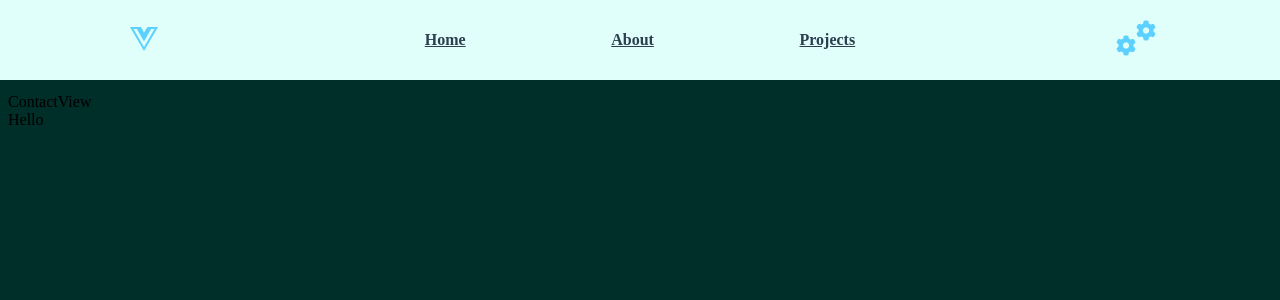
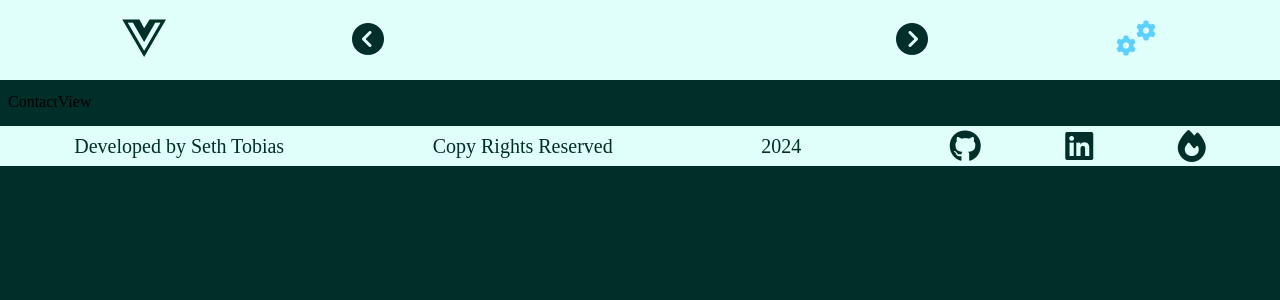
Before and after one commit to SethTobias/VuePortfolio2, a Vue app in the folder vue-portfolio-sethtobias/: page /contact in a window 1280 px wide. Shown: the top 300 px of the page. Built offline with nearby package versions, Linux system fonts and the light colour scheme.

Commit message:
major changes

```diff
--- a/vue-portfolio-sethtobias/src/App.vue
+++ b/vue-portfolio-sethtobias/src/App.vue
@@ -7,12 +7,10 @@
 <script>
 import Navbar from "../src/components/Navbar.vue";
 import Footer from "../src/components/Footer.vue";
-import Spinner from "../src/components/Spinner.vue";
 
 export default {
   components: {
     Navbar,
-    Spinner,
     Footer,
   },
 };
--- a/vue-portfolio-sethtobias/src/components/Footer.vue
+++ b/vue-portfolio-sethtobias/src/components/Footer.vue
@@ -1,17 +1,74 @@
 <template>
-  <div>
-    <footer>
-        Hello
-    </footer>
-  </div>
+  <footer>
+    <p>Developed by Seth Tobias</p>
+    <p>Copy Rights Reserved</p>
+    <p>
+      <span class="currentYear">{{ getCurrentYear() }}</span>
+    </p>
+    <div class="end-icons">
+      <i class="fa-brands fa-github fa-2xl"></i>
+      <i class="fa-brands fa-linkedin fa-2xl"></i>
+      <i class="fa-solid fa-fire fa-2xl"></i>
+    </div>
+  </footer>
 </template>
 
 <script>
 export default {
-  name: 'Footer'
-}
+  name: "Footer",
+  props: {
+    msg: String,
+  },
+  methods: {
+    getCurrentYear() {
+      const currentYear = new Date().getFullYear();
+      return currentYear;
+    },
+  },
+};
 </script>
 
 <style scoped>
+:root {
+  --text: #002e28;
+  --background: #e0fffa;
+  --primary: #008a70;
+  --secondary: #5cd1ff;
+  --accent: #007cf0;
+}
 
+footer {
+  display: flex;
+  justify-content: space-around;
+  width: 100%;
+  height: fit-content;
+  background-color: var(--background);
+  position: absolute;
+  left: 0;
+  margin-top: 15px;
+}
+
+p {
+  justify-self: center;
+  color: var(--text);
+  font-size: 20px;
+  display: flex;
+  flex-flow: column;
+  align-content: center;
+  text-align: center;
+  line-height: 0rem;
+}
+
+.end-icons {
+  justify-self: end;
+  align-self: center;
+  display: flex;
+  flex-flow: row;
+  align-content: center;
+  justify-content: space-between;
+  text-align: center;
+  width: 20%;
+  color: var(--text);
+
+}
 </style>
--- a/vue-portfolio-sethtobias/src/components/Navbar.vue
+++ b/vue-portfolio-sethtobias/src/components/Navbar.vue
@@ -3,24 +3,33 @@
     <div class="nav-container">
       <div class="nav-icon">
         <router-link to="/"
-          ><i
-            class="fa-brands fa-vuejs fa-2xl"
-            style="color: var(--secondary)"
-          ></i
+          ><i class="fa-brands fa-vuejs fa-2xl" style="color: var(--text)"></i
         ></router-link>
       </div>
       <div class="nav-link">
+        <div class="carousel-item-indicator previous" @click="nextItem(-1)">
+          <i
+            class="fa-solid fa-circle-chevron-left fa-2xl"
+            style="color: var(--text)"
+          ></i>
+        </div>
         <div class="nav-link-grid">
-          <div class="link-items-1">
+          <div class="link-items one">
             <router-link to="/">Home</router-link>
             <router-link to="/about">About</router-link>
             <router-link to="/projects">Projects</router-link>
           </div>
-          <div class="link-items-2">
+          <div class="link-items two">
             <router-link to="/experience">Experience</router-link>
             <router-link to="/testimonial">Testimonial</router-link>
             <router-link to="/contact">Contact</router-link>
           </div>
+        </div>
+        <div class="carousel-item-indicator next" @click="nextItem(1)">
+          <i
+            class="fa-solid fa-circle-chevron-right fa-2xl"
+            style="color: var(--text)"
+          ></i>
         </div>
       </div>
       <div class="nav-settings">
@@ -39,8 +48,35 @@
 <script>
 export default {
   name: "Navbar",
-  props: {
-    msg: String,
+  data() {
+    return {
+      carouselIndex: 1
+    };
+  },
+  methods: {
+    carouselSetItem() {
+      return this.carouselIndex;
+    },
+    displayItem(n) {
+      let c = 0;
+      let carouselItems = document.querySelectorAll(".link-items");
+      if (n > carouselItems.length) {
+        this.carouselIndex = 1;
+      }
+      if (n < 1) {
+        this.carouselIndex = carouselItems.length;
+      }
+      for (c = 0; c < carouselItems.length; c++) {
+        carouselItems[c].style.display = "none";
+      }
+      carouselItems[this.carouselIndex - 1].style.display = "flex";
+    },
+    currentItem(n) {
+      this.displayItem(this.carouselIndex);
+    },
+    nextItem(n) {
+      this.displayItem((this.carouselIndex += n));
+    },
   },
 };
 </script>
@@ -53,11 +89,9 @@ export default {
   --secondary: #5cd1ff;
   --accent: #007cf0;
 }
-
 nav {
   margin-bottom: 25px;
 }
-
 .nav-container {
   display: grid;
   grid: "a b c" / 1fr 2fr 1fr;
@@ -67,55 +101,80 @@ nav {
   position: fixed;
   top: 0;
   left: 0;
-  width: 100vmax;
-
+  width: 100%;
 }
 
+/* @media screen and (width < 300px) {
+nav a {
+font-size: 10px;
+grid: "a b c" / 1fr 1fr 1fr;
+}
+} */
 .nav-icon {
   grid-area: a;
   margin: auto;
 }
-
 .nav-link {
   grid-area: b;
   align-self: center;
+  display: flex;
+}
+.nav-link-grid {
+  position: relative;
+  margin: 0 auto;
+}
+.link-items {
+  display: none;
 }
 
-.nav-link-grid {
-  display: grid;
-  grid: 1fr / 1fr;
+.link-items.one a,
+.link-items.two a {
+  margin: 0 30px;
 }
-
-.link-items-1 {
-  grid-area: 1/1/1/1;
-  display: flex;
-  justify-content: space-around;
-}
-
-.link-items-2 {
-  grid-area: 1/1/1/1;
-  display: flex;
-  justify-content: space-around;
-  opacity: 0%;
-  z-index: -1;
-}
-
 .nav-settings {
   grid-area: c;
   margin: auto;
 }
-
 .nav-settings-grid {
   margin-top: 10px;
   display: grid;
   grid: 15px 15px / 1fr 1fr;
 }
-
 .nav-settings-grid i:nth-of-type(1n) {
   grid-area: 1/2/1/2;
 }
-
 .nav-settings-grid i:nth-of-type(2n) {
   grid-area: 2/1/2/1;
 }
+
+.nav-settings-grid i:hover {
+  cursor: pointer;
+}
+
+/* App vue styles */
+nav {
+  padding: 30px;
+}
+
+nav a {
+  font-weight: bolder;
+  text-decoration: none;
+  color: var(--text);
+  font-size: 25px;
+}
+
+nav a.router-link-exact-active {
+  color: var(--secondary);
+}
+
+.fluid {
+  width: 100%;
+  height: auto;
+}
+
+.carousel-item-indicator.previous,
+.carousel-item-indicator.next {
+  cursor: pointer;
+  align-self: center;
+}
 </style>
--- a/vue-portfolio-sethtobias/src/components/Spinner.vue
+++ /dev/null
@@ -1,15 +0,0 @@
-<template>
-  <div>
-   Spinner
-  </div>
-</template>
-
-<script>
-export default {
-  name: 'Spinner'
-}
-</script>
-
-<style scoped>
-
-</style>
--- a/vue-portfolio-sethtobias/src/views/ContactView.vue
+++ b/vue-portfolio-sethtobias/src/views/ContactView.vue
@@ -7,12 +7,11 @@
 <script>
 import Navbar from '../components/Navbar.vue'
 import Footer from '../components/Footer.vue'
-import Spinner from '../components/Spinner.vue'
+
 
 export default {
   name: 'ContactView',
   components: {
-    Spinner,
     Navbar,
     Footer
   }
--- a/vue-portfolio-sethtobias/src/views/ExperienceView.vue
+++ b/vue-portfolio-sethtobias/src/views/ExperienceView.vue
@@ -7,12 +7,10 @@
 <script>
 import Navbar from '../components/Navbar.vue'
 import Footer from '../components/Footer.vue'
-import Spinner from '../components/Spinner.vue'
 
 export default {
   name: 'ExperienceView',
   components: {
-    Spinner,
     Navbar,
     Footer
   }
--- a/vue-portfolio-sethtobias/src/views/ProjectsView.vue
+++ b/vue-portfolio-sethtobias/src/views/ProjectsView.vue
@@ -7,12 +7,11 @@
 <script>
 import Navbar from '../components/Navbar.vue'
 import Footer from '../components/Footer.vue'
-import Spinner from '../components/Spinner.vue'
+
 
 export default {
   name: 'ProjectsView',
   components: {
-    Spinner,
     Navbar,
     Footer
   }
--- a/vue-portfolio-sethtobias/src/views/TestimonialView.vue
+++ b/vue-portfolio-sethtobias/src/views/TestimonialView.vue
@@ -7,12 +7,10 @@
 <script>
 import Navbar from '../components/Navbar.vue'
 import Footer from '../components/Footer.vue'
-import Spinner from '../components/Spinner.vue'
 
 export default {
   name: 'TestimonialView',
   components: {
-    Spinner,
     Navbar,
     Footer
   }
```
